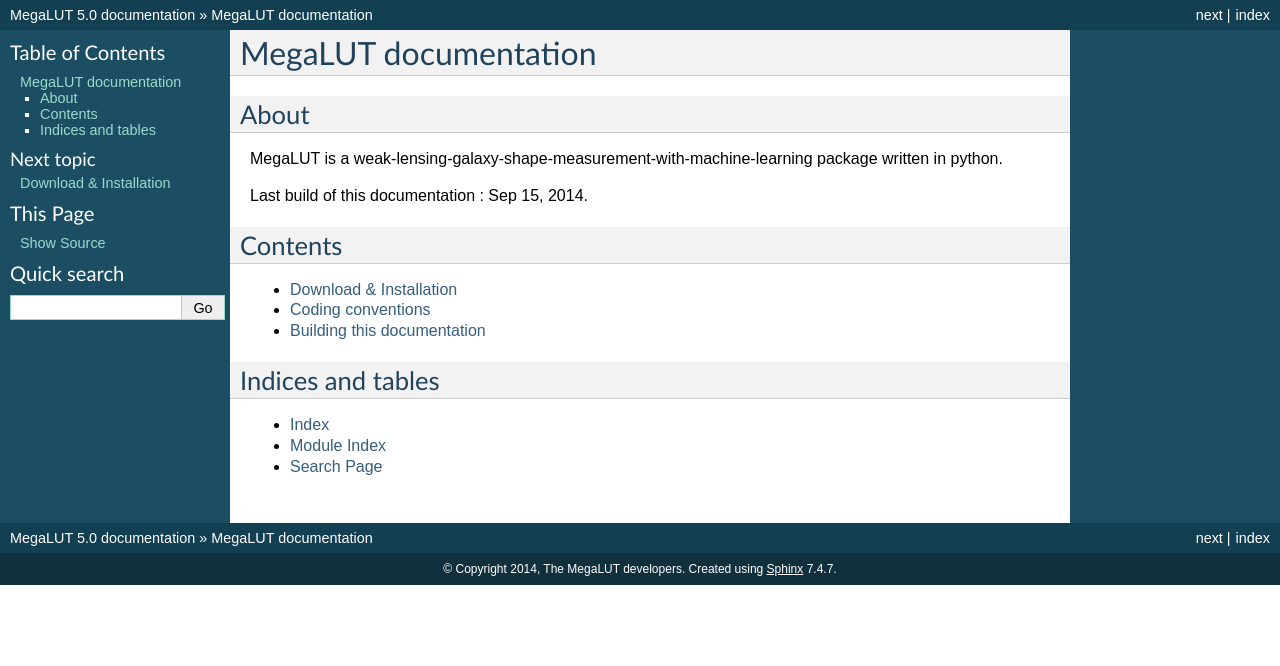
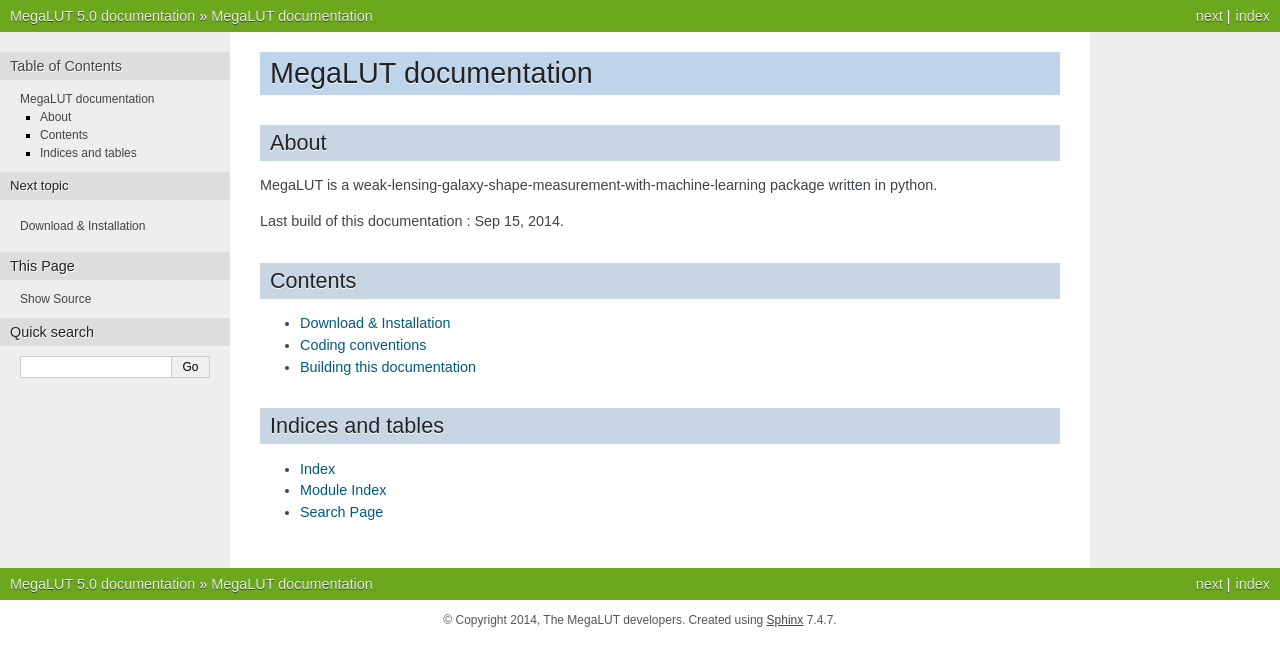
Before and after one commit to megalut/megalut, a Sphinx documentation site: the page built from sphinx/source/index.rst, in a window 1280 px wide. Shown: the top 666 px of the page. Built offline with Sphinx 7.4.7, drawn with Linux system fonts in a browser that asks for light colours; pages that are not in the unit, such as notebooks, are missing from menus.

Commit message:
Better sphinx-apidoc settings

```diff
--- a/sphinx/source/conf.py
+++ b/sphinx/source/conf.py
@@ -105,7 +105,7 @@
 
 # The theme to use for HTML and HTML Help pages.  See the documentation for
 # a list of builtin themes.
-html_theme = 'default'
+html_theme = 'nature'
 
 # Theme options are theme-specific and customize the look and feel of a theme
 # further.  For a list of options available for each theme, see the
@@ -268,3 +268,5 @@
 
 # Additional stuff:
 autodoc_member_order = "bysource"
+autodoc_default_flags = ["members", 'undoc-members', 'private-members', 'special-members'] # We also want to document __str__ etc
+autoclass_content = ["both"] # this includes both class and __init__ docstrings, great !
```
Also changed, not shown: 1 other file.
